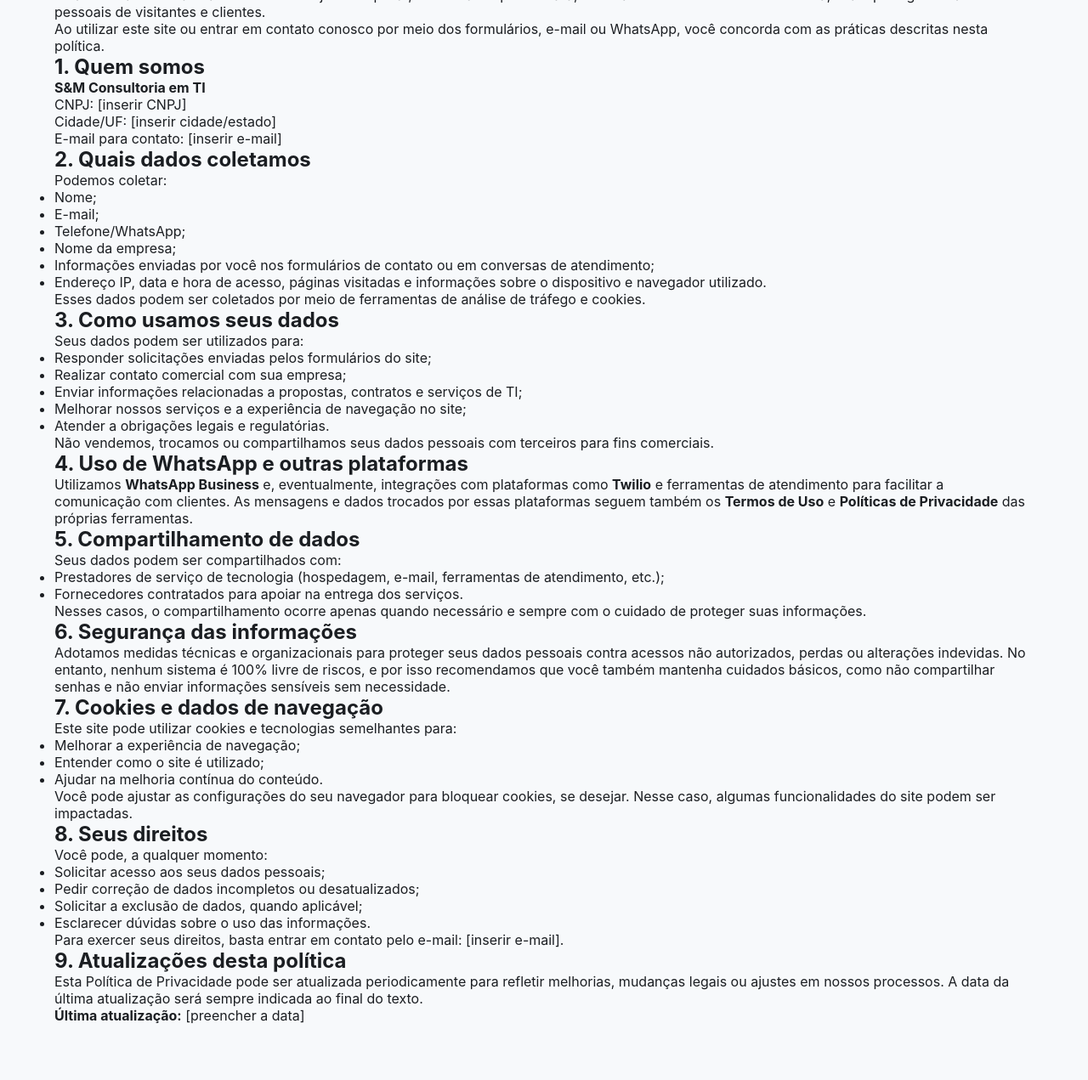
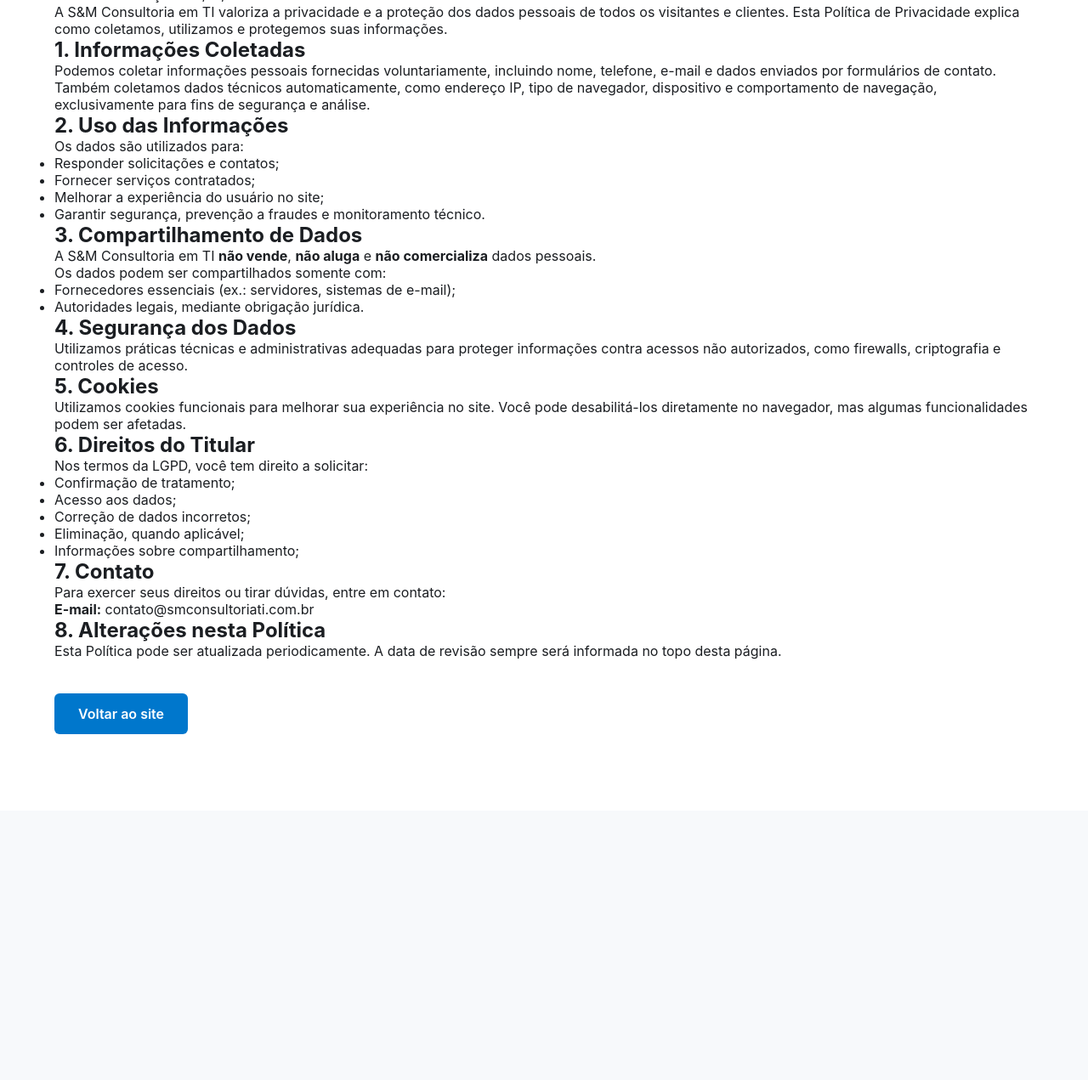
Before and after one commit to Dreapred/smconsultoriati-site, a plain HTML site: page privacidade.html in a window 1280 px wide. Shown: the part 135-1406 px from the top of the page at 85% size. After the commit the page ends 1089 px from the top, so only its background shows below. Drawn offline with Linux system fonts and the light colour scheme.

Commit message:
content: atualização da política de privacidade e termos de uso
Conteúdos revisados, atualizados para a data 20/01/2025 e padronizados
conforme a identidade visual e estrutura premium do site.

```diff
--- a/privacidade.html
+++ b/privacidade.html
@@ -3,94 +3,68 @@
 <head>
     <meta charset="UTF-8">
     <meta name="viewport" content="width=device-width, initial-scale=1.0">
-    <title>Política de Privacidade – S&amp;M Consultoria em TI</title>
+    <title>Política de Privacidade - S&M Consultoria em TI</title>
     <link rel="stylesheet" href="style.css">
-    <script src="script.js" defer></script>
 </head>
+
 <body>
-    <header class="header">
-        <div class="container header-container">
-            <a href="index.html#home" class="logo">S&M Consultoria em TI</a>
-            <button class="nav-toggle" aria-label="Abrir menu"><span></span></button>
-            <nav class="nav">
-                <ul class="nav-list">
-                    <li><a href="index.html#home">Início</a></li>
-                    <li><a href="index.html#sobre">Sobre</a></li>
-                    <li><a href="index.html#servicos">Serviços</a></li>
-                    <li><a href="index.html#contato">Contato</a></li>
-                </ul>
-            </nav>
-        </div>
-    </header>
-    <section class="section">
+
+<section class="section light">
     <div class="container">
         <h1>Política de Privacidade</h1>
-            <p>Esta Política de Privacidade tem como objetivo explicar, de forma simples e clara, como a <strong>S&amp;M Consultoria em TI</strong> coleta, usa e protege os dados pessoais de visitantes e clientes.</p>
-            <p>Ao utilizar este site ou entrar em contato conosco por meio dos formulários, e-mail ou WhatsApp, você concorda com as práticas descritas nesta política.</p>
-            <h2>1. Quem somos</h2>
-            <p><strong>S&amp;M Consultoria em TI</strong><br>
-            CNPJ: [inserir CNPJ]<br>
-            Cidade/UF: [inserir cidade/estado]<br>
-            E-mail para contato: [inserir e-mail]</p>
-            <h2>2. Quais dados coletamos</h2>
-            <p>Podemos coletar:</p>
+        <p><strong>Última atualização:</strong> 20/01/2025</p>
+
+        <p>A S&M Consultoria em TI valoriza a privacidade e a proteção dos dados pessoais de todos os visitantes e clientes. Esta Política de Privacidade explica como coletamos, utilizamos e protegemos suas informações.</p>
+
+        <h2>1. Informações Coletadas</h2>
+        <p>Podemos coletar informações pessoais fornecidas voluntariamente, incluindo nome, telefone, e-mail e dados enviados por formulários de contato.</p>
+
+        <p>Também coletamos dados técnicos automaticamente, como endereço IP, tipo de navegador, dispositivo e comportamento de navegação, exclusivamente para fins de segurança e análise.</p>
+
+        <h2>2. Uso das Informações</h2>
+        <p>Os dados são utilizados para:</p>
         <ul>
-                <li>Nome;</li>
-                <li>E-mail;</li>
-                <li>Telefone/WhatsApp;</li>
-                <li>Nome da empresa;</li>
-                <li>Informações enviadas por você nos formulários de contato ou em conversas de atendimento;</li>
-                <li>Endereço IP, data e hora de acesso, páginas visitadas e informações sobre o dispositivo e navegador utilizado.</li>
+            <li>Responder solicitações e contatos;</li>
+            <li>Fornecer serviços contratados;</li>
+            <li>Melhorar a experiência do usuário no site;</li>
+            <li>Garantir segurança, prevenção a fraudes e monitoramento técnico.</li>
         </ul>
-            <p>Esses dados podem ser coletados por meio de ferramentas de análise de tráfego e cookies.</p>
-            <h2>3. Como usamos seus dados</h2>
-            <p>Seus dados podem ser utilizados para:</p>
+
+        <h2>3. Compartilhamento de Dados</h2>
+        <p>A S&M Consultoria em TI <strong>não vende</strong>, <strong>não aluga</strong> e <strong>não comercializa</strong> dados pessoais.</p>
+        <p>Os dados podem ser compartilhados somente com:</p>
         <ul>
-                <li>Responder solicitações enviadas pelos formulários do site;</li>
-                <li>Realizar contato comercial com sua empresa;</li>
-                <li>Enviar informações relacionadas a propostas, contratos e serviços de TI;</li>
-                <li>Melhorar nossos serviços e a experiência de navegação no site;</li>
-                <li>Atender a obrigações legais e regulatórias.</li>
+            <li>Fornecedores essenciais (ex.: servidores, sistemas de e-mail);</li>
+            <li>Autoridades legais, mediante obrigação jurídica.</li>
         </ul>
-            <p>Não vendemos, trocamos ou compartilhamos seus dados pessoais com terceiros para fins comerciais.</p>
-            <h2>4. Uso de WhatsApp e outras plataformas</h2>
-            <p>Utilizamos <strong>WhatsApp Business</strong> e, eventualmente, integrações com plataformas como <strong>Twilio</strong> e ferramentas de atendimento para facilitar a comunicação com clientes. As mensagens e dados trocados por essas plataformas seguem também os <strong>Termos de Uso</strong> e <strong>Políticas de Privacidade</strong> das próprias ferramentas.</p>
-            <h2>5. Compartilhamento de dados</h2>
-            <p>Seus dados podem ser compartilhados com:</p>
+
+        <h2>4. Segurança dos Dados</h2>
+        <p>Utilizamos práticas técnicas e administrativas adequadas para proteger informações contra acessos não autorizados, como firewalls, criptografia e controles de acesso.</p>
+
+        <h2>5. Cookies</h2>
+        <p>Utilizamos cookies funcionais para melhorar sua experiência no site. Você pode desabilitá-los diretamente no navegador, mas algumas funcionalidades podem ser afetadas.</p>
+
+        <h2>6. Direitos do Titular</h2>
+        <p>Nos termos da LGPD, você tem direito a solicitar:</p>
         <ul>
-                <li>Prestadores de serviço de tecnologia (hospedagem, e-mail, ferramentas de atendimento, etc.);</li>
-                <li>Fornecedores contratados para apoiar na entrega dos serviços.</li>
+            <li>Confirmação de tratamento;</li>
+            <li>Acesso aos dados;</li>
+            <li>Correção de dados incorretos;</li>
+            <li>Eliminação, quando aplicável;</li>
+            <li>Informações sobre compartilhamento;</li>
         </ul>
-            <p>Nesses casos, o compartilhamento ocorre apenas quando necessário e sempre com o cuidado de proteger suas informações.</p>
-            <h2>6. Segurança das informações</h2>
-            <p>Adotamos medidas técnicas e organizacionais para proteger seus dados pessoais contra acessos não autorizados, perdas ou alterações indevidas. No entanto, nenhum sistema é 100% livre de riscos, e por isso recomendamos que você também mantenha cuidados básicos, como não compartilhar senhas e não enviar informações sensíveis sem necessidade.</p>
-            <h2>7. Cookies e dados de navegação</h2>
-            <p>Este site pode utilizar cookies e tecnologias semelhantes para:</p>
-            <ul>
-                <li>Melhorar a experiência de navegação;</li>
-                <li>Entender como o site é utilizado;</li>
-                <li>Ajudar na melhoria contínua do conteúdo.</li>
-            </ul>
-            <p>Você pode ajustar as configurações do seu navegador para bloquear cookies, se desejar. Nesse caso, algumas funcionalidades do site podem ser impactadas.</p>
-            <h2>8. Seus direitos</h2>
-            <p>Você pode, a qualquer momento:</p>
-            <ul>
-                <li>Solicitar acesso aos seus dados pessoais;</li>
-                <li>Pedir correção de dados incompletos ou desatualizados;</li>
-                <li>Solicitar a exclusão de dados, quando aplicável;</li>
-                <li>Esclarecer dúvidas sobre o uso das informações.</li>
-            </ul>
-            <p>Para exercer seus direitos, basta entrar em contato pelo e-mail: [inserir e-mail].</p>
-            <h2>9. Atualizações desta política</h2>
-            <p>Esta Política de Privacidade pode ser atualizada periodicamente para refletir melhorias, mudanças legais ou ajustes em nossos processos. A data da última atualização será sempre indicada ao final do texto.</p>
-            <p><strong>Última atualização:</strong> [preencher a data]</p>
+
+        <h2>7. Contato</h2>
+        <p>Para exercer seus direitos ou tirar dúvidas, entre em contato:</p>
+        <p><strong>E-mail:</strong> contato@smconsultoriati.com.br</p>
+
+        <h2>8. Alterações nesta Política</h2>
+        <p>Esta Política pode ser atualizada periodicamente. A data de revisão sempre será informada no topo desta página.</p>
+
+        <br><br>
+        <a href="index.html" class="btn-primary">Voltar ao site</a>
     </div>
 </section>
-    <footer class="footer">
-        <div class="container">
-            <p><strong>S&M Consultoria em TI</strong> – Todos os direitos reservados.</p>
-            <p>&copy; <span id="year"></span> S&M Consultoria em TI · <a href="index.html#contato">Contato</a></p>
-        </div>
-    </footer>
+
 </body>
 </html>
```
Also changed, not shown: termos.html (+38 -42 lines). Lines whose indentation alone changed are shown as unchanged.
